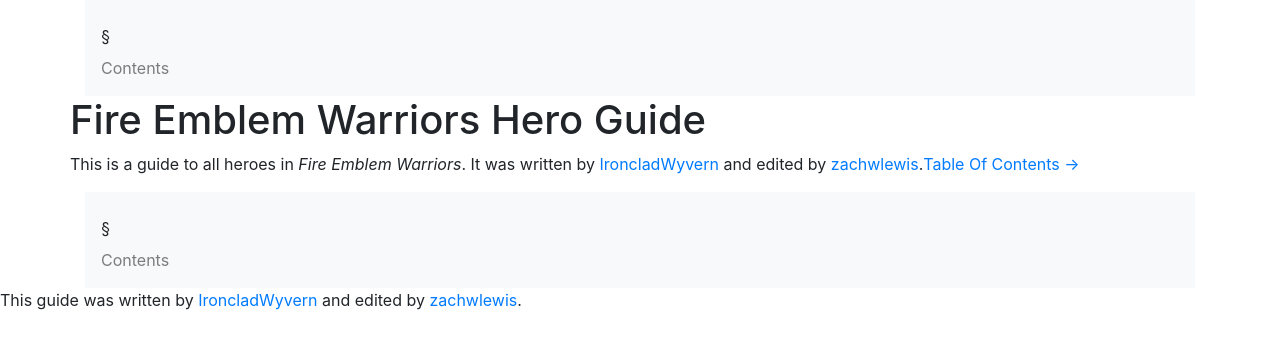
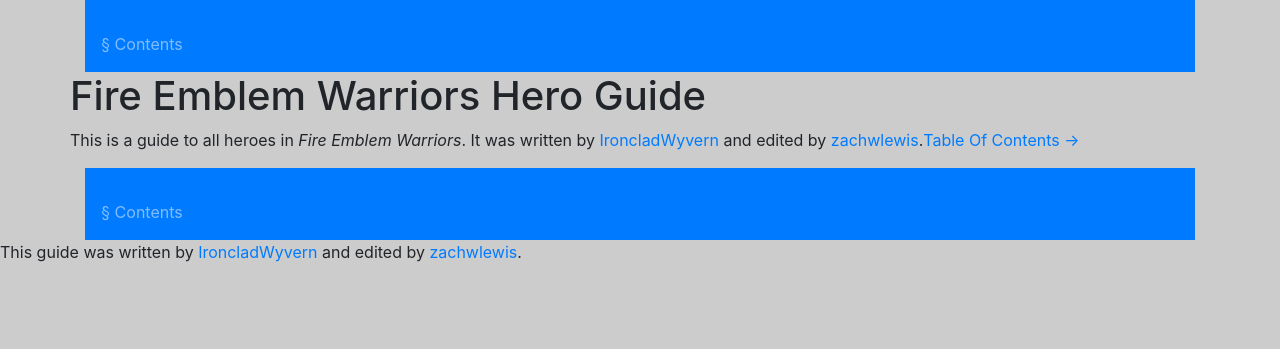
Before and after one commit to zachwlewis/fire-emblem-warriors-hero-guide, a Jekyll site: the page index.html, which Jekyll copies as it is, in a window 1280 px wide. Shown: the top 349 px of the page. Built offline with Jekyll 4.4.1, drawn with Linux system fonts in a browser that asks for light colours.

Commit message:
Update index.html

```diff
--- a/index.html
+++ b/index.html
@@ -12,14 +12,14 @@
   <title>Fire Emblem Warriors Hero Guide</title>
 </head>
 
-<body>
+<body style="background: #ccc">
 
   <div class="container">
 
-    <nav class="navbar navbar-light bg-light">
+    <nav class="navbar navbar-dark bg-primary">
       <ul class="navbar-nav mr-auto">
         <li class="nav-link"></li>
-        <li class="nav-item">§ <a class="nav-link" href="/fire-emblem-warriors-hero-guide/table-of-contents.html">Contents</a></li>
+        <li class="nav-item"><a class="nav-link" href="/fire-emblem-warriors-hero-guide/table-of-contents.html">§ Contents</a></li>
         <li class="nav-item"></li>
       </ul>
     </nav>
@@ -30,10 +30,10 @@
       <p><a href="http://zacharylew.is/fire-emblem-warriors-hero-guide/table-of-contents.html">Table Of Contents &rarr;</a></p>
     </div>
 
-    <nav class="navbar navbar-light bg-light">
+    <nav class="navbar navbar-dark bg-primary">
       <ul class="navbar-nav mr-auto">
         <li class="nav-link"></li>
-        <li class="nav-item">§ <a class="nav-link" href="/fire-emblem-warriors-hero-guide/table-of-contents.html">Contents</a></li>
+        <li class="nav-item"><a class="nav-link" href="/fire-emblem-warriors-hero-guide/table-of-contents.html">§ Contents</a></li>
         <li class="nav-item"></li>
       </ul>
     </nav>
```
